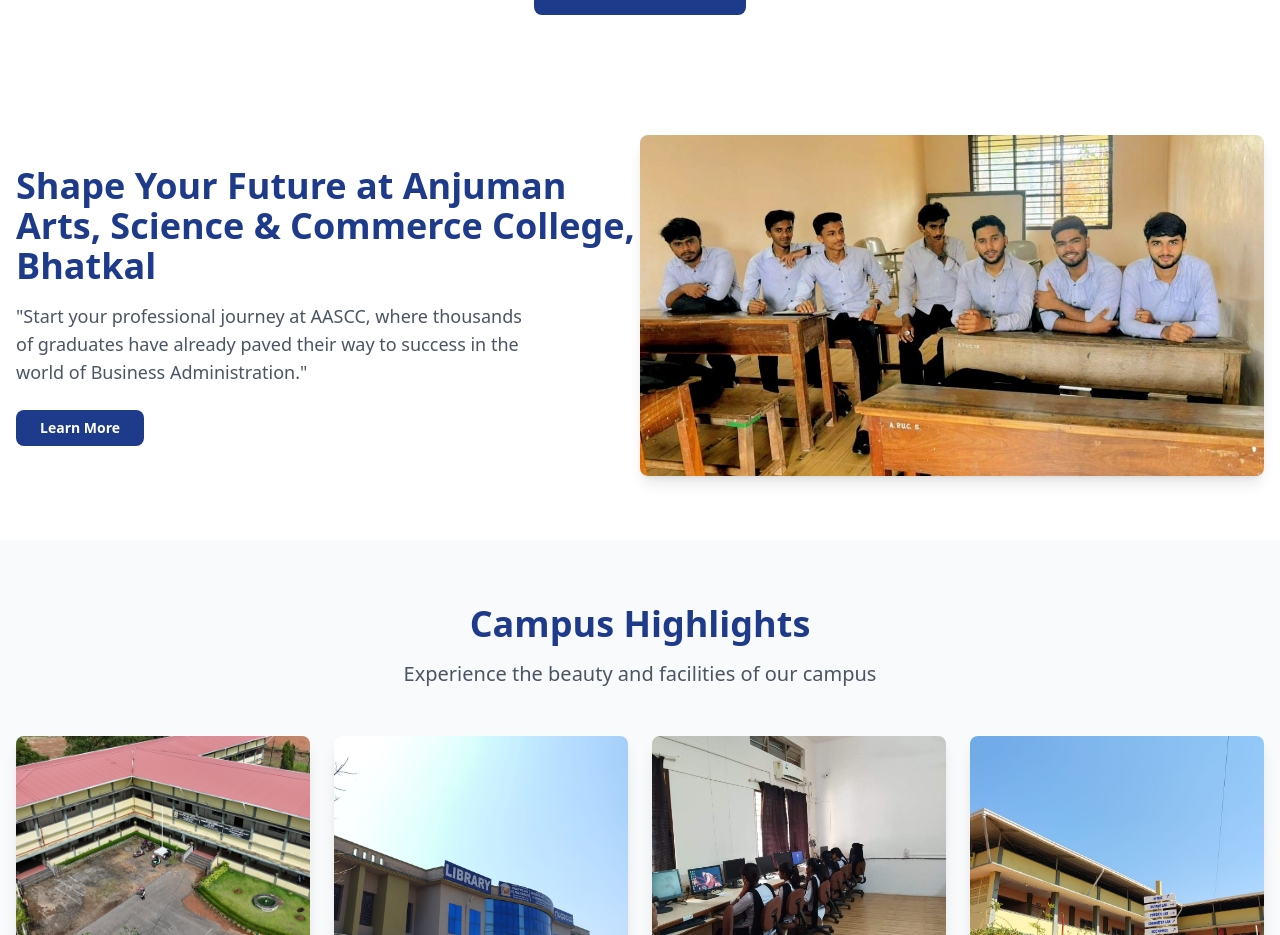
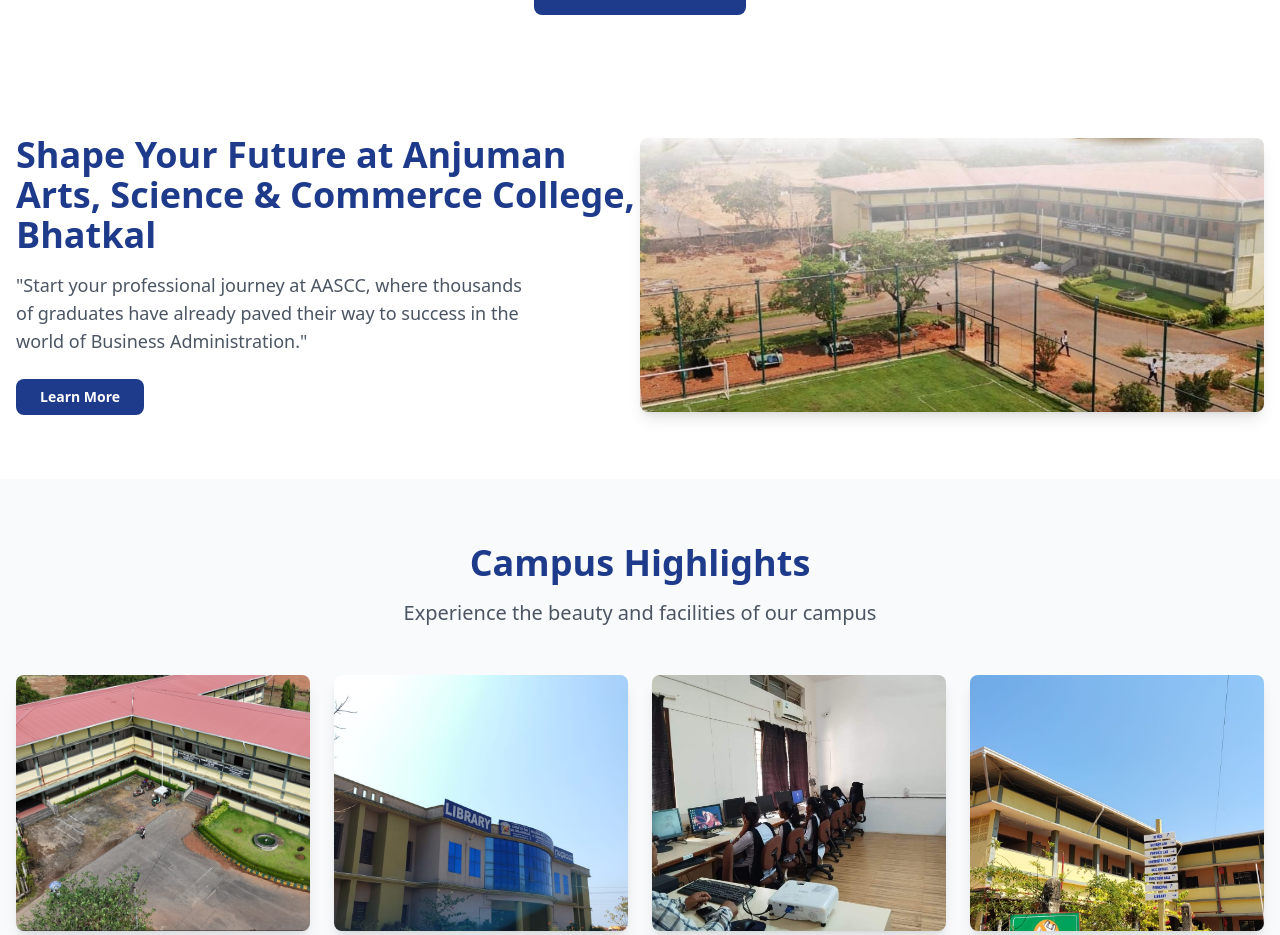
Before and after one commit to aascc-hub/aascc-web, a React (Vite) app: page / in a window 1280 px wide. Shown: the part 2421-3356 px from the top of the page. Built offline with nearby package versions, Linux system fonts and the light colour scheme.

Commit message:
Banner added

```diff
--- a/src/components/home/BannerSection.tsx
+++ b/src/components/home/BannerSection.tsx
@@ -25,7 +25,7 @@ const BannerSection = () => {
           {/* Right side - Image */}
           <div className="lg:w-1/2">
             <img
-              src="/images/Banner3.jpg"
+              src="/images/Banner Clg.jpg"
               alt="AIMCA Campus"
               className="w-full h-auto rounded-lg shadow-lg"
             />
```
Also changed, not shown: public/images/Banner Clg.jpg (added), public/images/Banner3.jpg (deleted).
